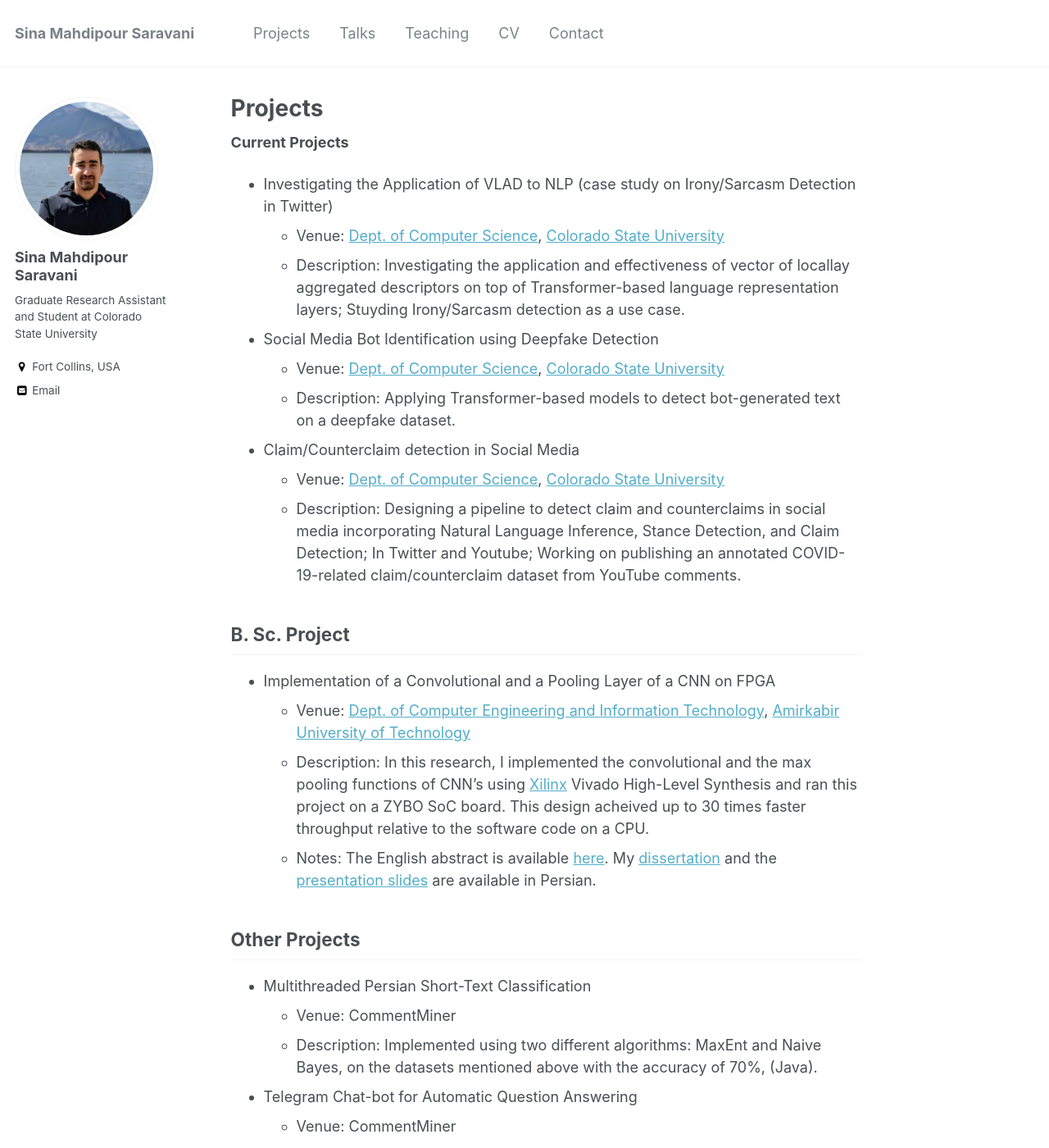
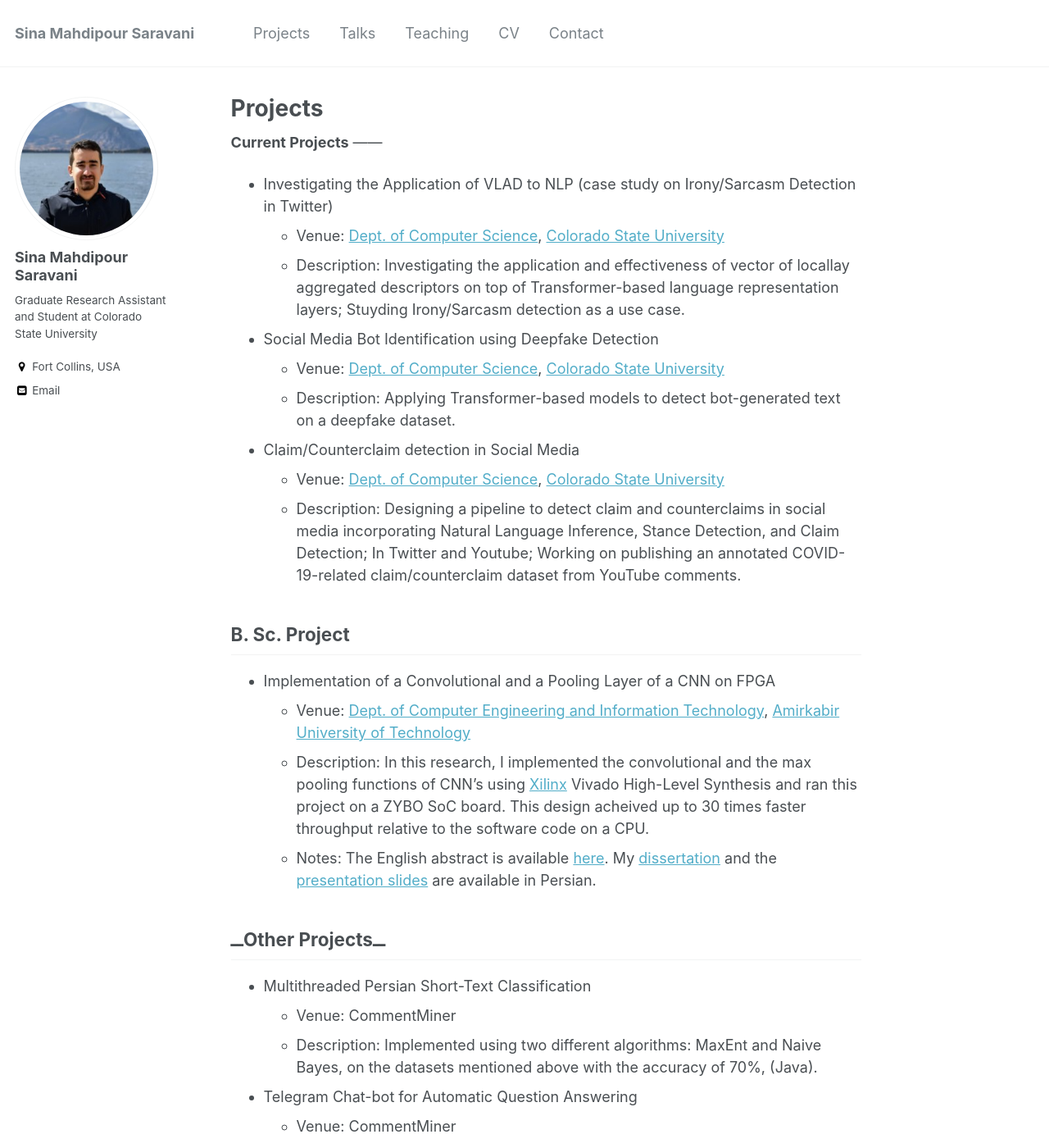
Before and after one commit to sinamps/sinamps.github.io, a Jekyll site: the page built from _pages/projects.md, in a window 1280 px wide and 1400 px high. Shown: the whole window at 82% size. Built offline with Jekyll 4.4.1, drawn with Linux system fonts in a browser that asks for light colours.

Commit message:
Update projects.md

```diff
--- a/_pages/projects.md
+++ b/_pages/projects.md
@@ -8,6 +8,7 @@ author_profile: true
 {% include base_path %}
 <!-- This page has not been updated recently. Check [Rays Cyber Lab website](https://rayscyberlab.org) for current projects. -->
 __Current Projects__
+------
 * Investigating the Application of VLAD to NLP (case study on Irony/Sarcasm Detection in Twitter)
   * Venue: [Dept. of Computer Science](https://compsci.colostate.edu/), [Colorado State University](https://www.colostate.edu/)
   * Description: Investigating the application and effectiveness of vector of locallay aggregated descriptors on top of Transformer-based language representation layers; Stuyding Irony/Sarcasm detection as a use case.
@@ -26,7 +27,7 @@ __B. Sc. Project__
   * Description: In this research, I implemented the convolutional and the max pooling functions of CNN's using [Xilinx](https://www.xilinx.com/) Vivado High-Level Synthesis and ran this project on a ZYBO SoC board. This design acheived up to 30 times faster throughput relative to the software code on a CPU.
   * Notes: The English abstract is available [here](https://sinamps.github.io/files/English%20Abstract.pdf). My [dissertation](https://sinamps.github.io/files/Sina_Mahdipour_Report1.pdf) and the [presentation slides](https://sinamps.github.io/files/Slides.pptx) are available in Persian.
 
-Other Projects
+ــOther Projectsــ
 ------
 * Multithreaded Persian Short-Text Classification
   * Venue: CommentMiner
```
